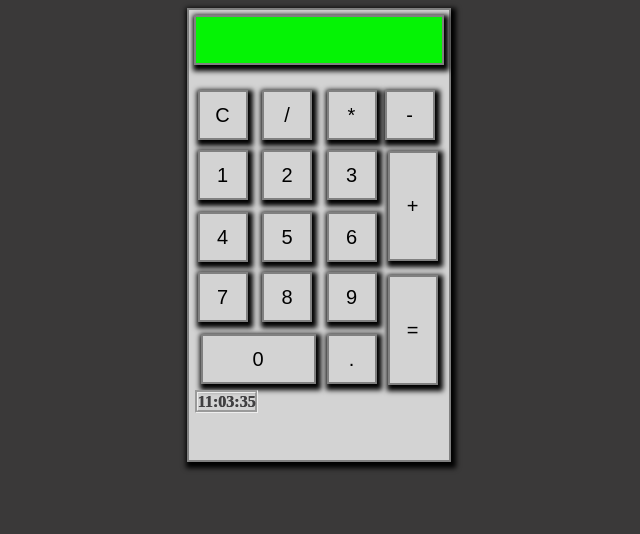
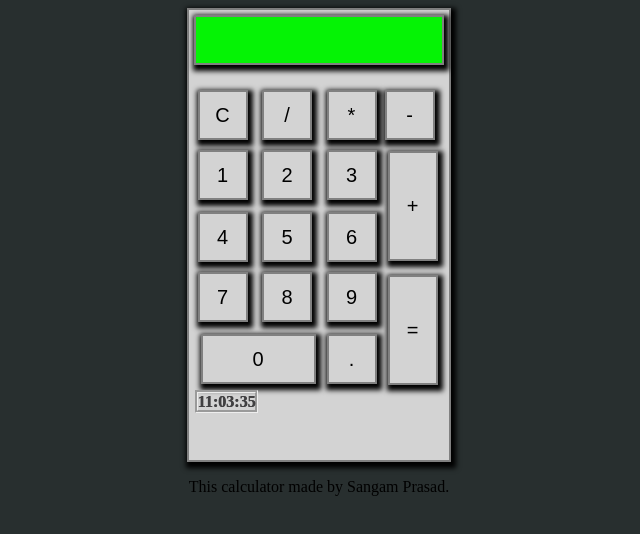
Before and after one commit to Factomani/Factomania, a plain HTML site: page index.html in a window 1280 px wide. Shown: the whole page, without its empty margins (321-961 px from the left). Drawn offline with Linux system fonts and the light colour scheme.

Commit message:
Update index.html

```diff
--- a/index.html
+++ b/index.html
@@ -3,7 +3,7 @@
 <title>Calculator</title>
 <style>
 body{
-    background-color:rgb(58, 57, 57);;
+    background-color:rgb(40, 47, 47);;
     }
     button :hover{
         background-color:ligtblue;
@@ -113,6 +113,7 @@ span{
 </div>
 
 </div>
+    <p>This calculator made by Sangam Prasad.</p>
 </center>
 
 <script>
```
